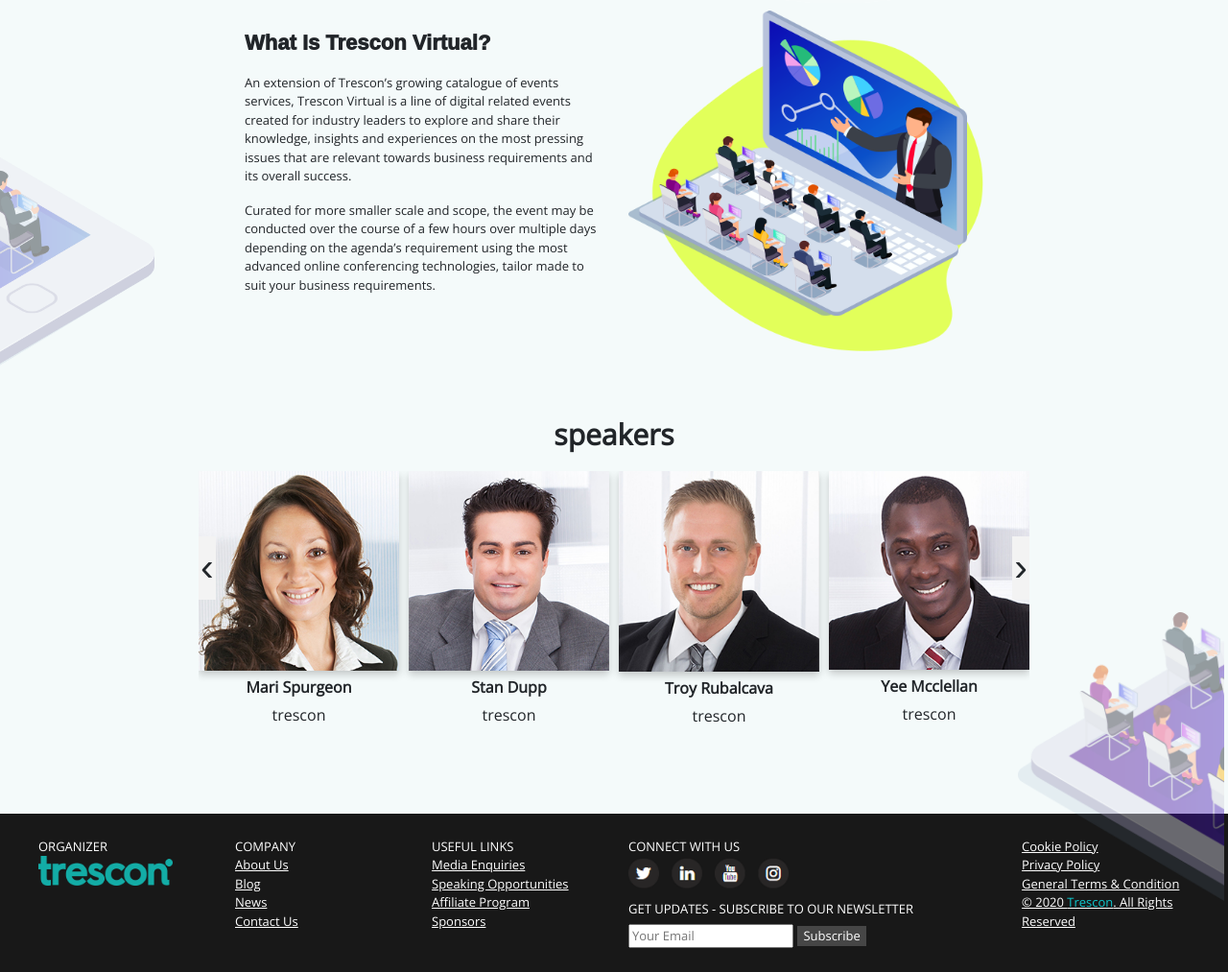
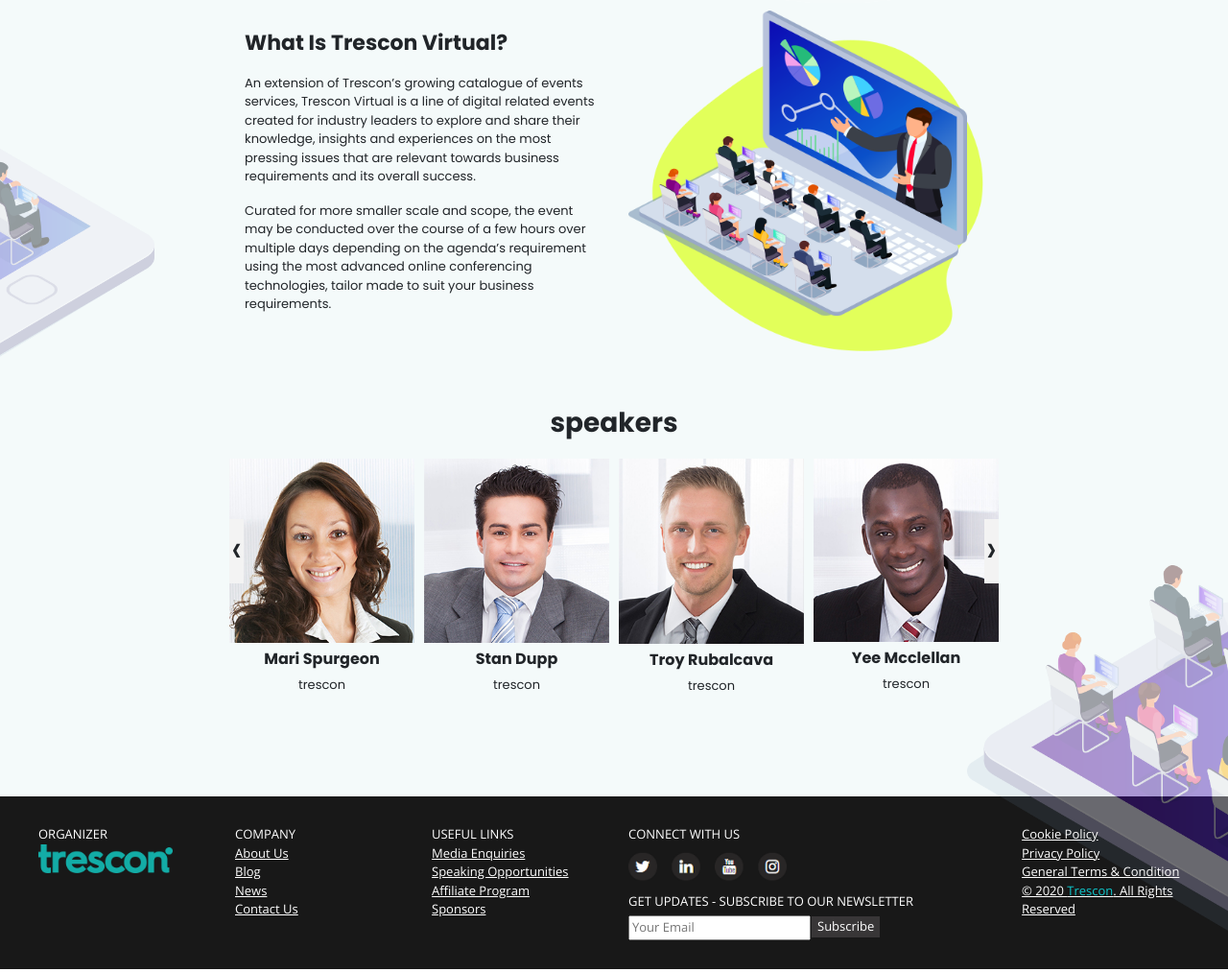
Before and after one commit to shettyabhijith/trescon_assign1, a plain HTML site: page index.html in a window 1280 px wide. Shown: the part 633-1646 px from the top of the page at 96% size. Drawn offline with nearby package versions, Linux system fonts and the light colour scheme.

Commit message:
Add files via upload

```diff
--- a/css/style.css
+++ b/css/style.css
@@ -87,8 +87,7 @@ img.trescon_header_img1 {
 
 p.what_is_trescon {
   font-size: 22px;
-  font-weight: 1000;
-  font-family: sans-serif;
+  font-weight: 700;
 }
 
 p.abt_tesc1a {
@@ -103,13 +102,14 @@ p.abt_tesc2a {
   background: #f4fafa;
   text-align: center;
   z-index: -2;
+  font-family: 'Poppins', sans-serif;
 }
 
 .testim_layout{
-  width: 70%;
+  width: 65%;
   position: relative;
   margin: 0 auto;
-  padding-bottom: 50px;
+  padding-bottom: 66px;
 }
 
 .trescon1a{
@@ -126,11 +126,12 @@ img.banner_img124 {
 }
 
 .elem12{
-  padding: 64px 170px;
+  padding: 64px 170px 54px;
 }
 
 .text-section {
   padding-top: 25px;
+  font-family: 'Poppins', sans-serif;
 }
 
 .aboutus-area {
@@ -175,10 +176,9 @@ img.side_page1 {
 .flip-card-front {
   position: relative;
   width: 100%;
-
   -webkit-backface-visibility: hidden;
   backface-visibility: hidden;
-  box-shadow: 0 4px 8px 0 rgba(0,0,0,0.2);
+  /* box-shadow: 0 4px 8px 0 rgba(0,0,0,0.2); */
   background-color: #f4fafa;
   color: black;
 }
@@ -189,7 +189,7 @@ img.side_page1 {
   height: 100%;
   -webkit-backface-visibility: hidden;
   backface-visibility: hidden;
-  box-shadow: 0 4px 8px 0 rgba(0,0,0,0.2);
+  /* box-shadow: 0 4px 8px 0 rgba(0,0,0,0.2); */
   background-color: #e2ff5a;
   color: black;
   transform: rotateY(180deg);
@@ -197,9 +197,6 @@ img.side_page1 {
   top: 0;
   left: 0;
 }
-
-
-
 
 .testim_img1{
   background-color: #f4fafa;;
@@ -214,8 +211,9 @@ img.side_page1 {
 }
 
 p.speaker_header {
-  font-size: 30px;
+  font-size: 28px;
   font-weight: 600;
+
 }
 
 p.testim_name1 {
@@ -225,13 +223,13 @@ p.testim_name1 {
 
 .testim_side_image_layout {
   position: absolute;
-  right: -21%;
-  bottom: -22%;
+  right: -26.98%;
+  bottom: -34%;
   z-index: 0;
 }
 
 img.page_bg_2 {
-  width: 215px;
+  width: 272px;
 }
 
 .testim_side_52{
@@ -244,17 +242,17 @@ img.page_bg_2 {
 .footer {
   background: rgb(24, 24, 24);
   color: white;
-  padding: 25px 40px;
+  padding: 30px 40px;
   font-size: 13px;
 }
 
 img.organizer_imga4 {
-  width: 80%;
+  width: 75%;
 }
 
 .social_media_layout {
   display: flex;
-  margin-top: 2px;
+  margin-top: 8px;
   margin-bottom: 12px;
 }
 
@@ -271,7 +269,7 @@ p.footer_651 {
 }
 
 img.social_i {
-  width: 85%;
+  width: 80%;
   padding-right: 6px;
 }
 
@@ -280,34 +278,42 @@ img.social_i {
   text-decoration: underline;
 }
 
-
 button.btn_emai_sub {
-  background: #464646;
+  background: rgb(56, 54, 55);
   color: white;
   box-shadow: none;
   border: 1px solid;
   border-color: #181818;
-  /* font-size: 14px; */
-  /* height: 100%; */
 }
 
 .business_opportunity{
   color: transparent;
   font-size: 47px;
- font-style: italic;
+  font-style: italic;
   -webkit-text-stroke-width: 1px;
   -webkit-text-stroke-color: black;
-  font-family: sans-serif;
+  font-family: 'Montserrat', sans-serif;
   FONT-WEIGHT: 600;
 }
 
 .explore_new {
   color: black;
-    font-size: 47px;
-    font-style: italic;
-    font-weight: bolder;
-    font-family: sans-serif;
+  font-size: 47px;
+  font-style: italic;
+  font-weight: bolder;
+  font-family: 'Montserrat', sans-serif;
+}
 
+.input_email {
+  display: flex;
+}
+
+input#email {
+  width: 50%;
+}
+
+p.testim_design1 {
+  font-size: 13px;
 }
 
 i.fa.fa-bars.mbl_bar {
@@ -319,6 +325,10 @@ i.fa.fa-bars.mbl_bar {
   display: none;
   cursor: pointer;
 }
+
+/* .owl-item {
+  margin-right: 5px !important;
+} */
 
 button.owl-prev {
   position: absolute;
```
